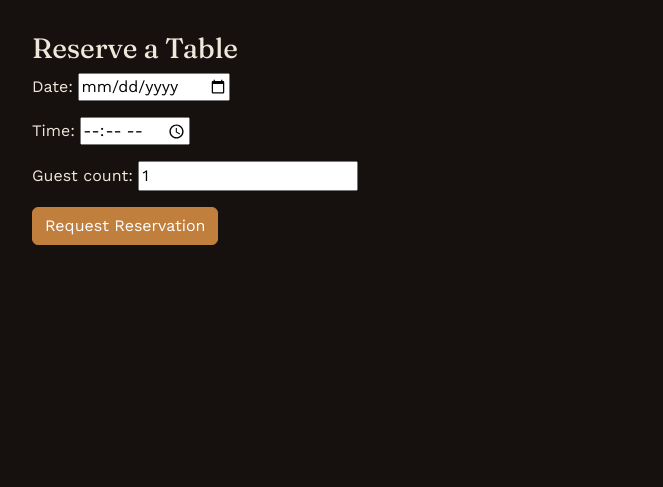
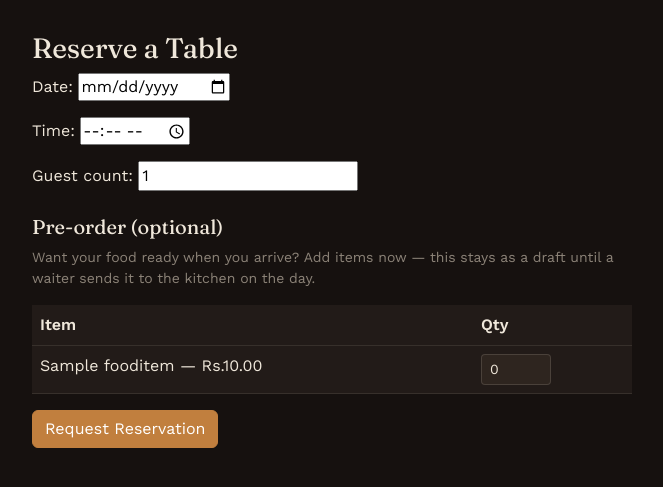
Before and after one commit to khadkashashi/CafeFlow, a Django app: page /reservations/new/ in a window 1280 px wide. Shown: the part 87-574 px from the top of the page, without its empty margins (50-713 px from the left). Run offline with Django 5.2, Linux system fonts and the light colour scheme; a user stored in the database is signed in; tables that the repository leaves empty hold one stand-in row (values such as "Sample post").

Commit message:
add pre-order with reservation

```diff
--- a/reservations/models.py
+++ b/reservations/models.py
@@ -17,6 +17,8 @@ class Reservation(models.Model):
     guest_count = models.PositiveIntegerField(default=1)
     status = models.CharField(max_length=20, choices=Status.choices, default=Status.PENDING)
     created_at = models.DateTimeField(auto_now_add=True)
+    order = models.OneToOneField("orders.Order", on_delete=models.SET_NULL, null=True, blank=True, related_name="reservation")
+
     @property
     def is_upcoming_today(self):
         return self.status == self.Status.CONFIRMED and self.date == timezone.now().date()
--- a/reservations/templates/reservations/make_reservation.html
+++ b/reservations/templates/reservations/make_reservation.html
@@ -3,9 +3,25 @@
 
 {% block content %}
 <h3>Reserve a Table</h3>
-<form method="post" style="max-width: 400px;">
+<form method="post" style="max-width: 600px;">
     {% csrf_token %}
     {{ form.as_p }}
+
+    <h5 class="mt-4">Pre-order (optional)</h5>
+    <p class="text-muted small">Want your food ready when you arrive? Add items now — this stays as a draft until a waiter sends it to the kitchen on the day.</p>
+
+    <table class="table bg-white">
+        <thead><tr><th>Item</th><th>Qty</th></tr></thead>
+        <tbody>
+            {% for food in food_items %}
+            <tr>
+                <td>{{ food.name }} — Rs.{{ food.price }}</td>
+                <td><input type="number" name="qty_{{ food.id }}" min="0" value="0" class="form-control form-control-sm" style="width:70px;"></td>
+            </tr>
+            {% endfor %}
+        </tbody>
+    </table>
+
     <button class="btn btn-primary">Request Reservation</button>
 </form>
 {% endblock %}
--- a/reservations/templates/reservations/reservation_list.html
+++ b/reservations/templates/reservations/reservation_list.html
@@ -29,6 +29,12 @@
 <span class="text-muted">{{ r.table|default:"—" }}</span>
 {% endif %}
             </td>
+            {% if r.order %}
+<div class="badge bg-info text-dark mt-1">
+    Pre-order: Rs.{{ r.order.grand_total }}
+    {% if r.table %}<a href="{% url 'tables:table_detail' r.table.pk %}" class="text-dark">(view)</a>{% endif %}
+</div>
+{% endif %}
         </tr>
         {% empty %}
         <tr><td colspan="6" class="text-muted">No pending reservations.</td></tr>
--- a/reservations/views.py
+++ b/reservations/views.py
@@ -7,14 +7,18 @@ from .forms import ReservationForm
 from .models import Reservation
 from django.shortcuts import get_object_or_404
 from tables.models import Table
+from menu.models import FoodItem
+from orders.models import Order, OrderItem
 # Create your views here.
 
 @login_required
 def make_reservation(request):
+    food_items = FoodItem.objects.filter(is_available=True).select_related("category")
     if request.method == "POST":
         form = ReservationForm(request.POST)
         if form.is_valid():
-            customer, _ = Customer.objects.get_or_create(user=request.user,
+            customer, _ = Customer.objects.get_or_create(
+                user=request.user,
                 defaults={
                     "name": request.user.get_full_name() or request.user.username,
                     "phone": request.user.phone,
@@ -23,12 +27,24 @@ def make_reservation(request):
             )
             reservation = form.save(commit=False)
             reservation.customer = customer
+            # Optional: pre-order food, saved as a draft order attached to this reservation
+            selected_items = [(key.split("_", 1)[1], val) for key, val in request.POST.items()
+                if key.startswith("qty_") and val and int(val) > 0
+            ]
+            if selected_items:
+                order = Order.objects.create(customer=customer, source=Order.Source.DINE_IN, status=Order.Status.DRAFT)
+                for food_id, qty in selected_items:
+                    food = FoodItem.objects.filter(pk=food_id).first()
+                    if food:
+                        OrderItem.objects.create(order=order, food=food, quantity=int(qty))
+                order.recalculate_totals()
+                reservation.order = order
             reservation.save()
             return redirect("reservations:my_reservations")
     else:
         form = ReservationForm()
-    return render(request, "reservations/make_reservation.html", {"form": form})
 
+    return render(request, "reservations/make_reservation.html", {"form": form, "food_items": food_items})
 
 @login_required
 def my_reservations(request):
@@ -53,8 +69,12 @@ def confirm_reservation(request, pk):
     reservation = get_object_or_404(Reservation, pk=pk)
     table_id = request.POST.get("table_id")
     if table_id:
-        reservation.table = Table.objects.filter(pk=table_id).first()
+        table = Table.objects.filter(pk=table_id).first()
+        reservation.table = table
         reservation.save(update_fields=["table"])
+        if reservation.order and table:
+            reservation.order.table = table
+            reservation.order.save(update_fields=["table"])
 
     reservation.confirm()
     return redirect("reservations:reservation_list")
```
Also changed, not shown: reservations/migrations/0002_reservation_order.py (added).
